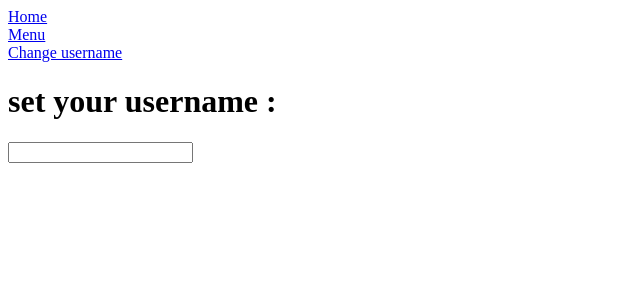
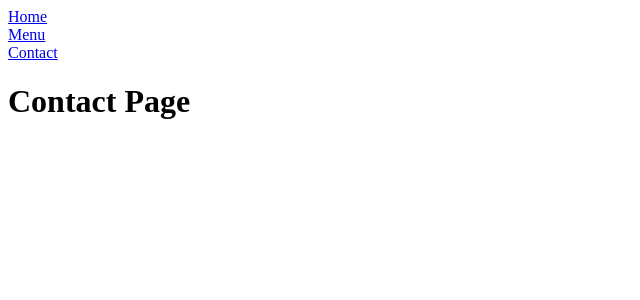
Before and after one commit to ddaniellim/react-training, a React (Create React App) app: page /react-training/Contact in a window 1280 px wide. Shown: the top 300 px of the page, without its empty margins (0-640 px from the left). Built offline with nearby package versions, Linux system fonts and the light colour scheme.

Commit message:
practice template reset

```diff
--- a/src/App.js
+++ b/src/App.js
@@ -2,20 +2,15 @@ import { BrowserRouter as Router, Routes, Route, Link } from 'react-router-dom';
 import { Home } from './pages/Home'; // Update import statement
 import { Menu } from './pages/Menu'; // Update import statement
 import { Contact } from './pages/Contact'; // Update import statement
-import { useState, createContext } from 'react';
 
-export const AppContext = createContext();
 
 function App() {
-  const [ userName, setUsername ] = useState("");
-
   return (
     <div className="App">
-      <AppContext.Provider value={{ userName, setUsername }}>
         <Router>
             <Link to="/react-training">Home</Link> <br/>
             <Link to="/react-training/Menu">Menu</Link> <br/>
-            <Link to="/react-training/Contact">Change username</Link>
+            <Link to="/react-training/Contact">Contact</Link>
 
           <Routes>
             <Route path="/react-training" element={<Home />} />
@@ -24,7 +19,6 @@ function App() {
             <Route path="*" element={<div> PAGE NOT FOUND</div>} />
           </Routes>
         </Router>
-      </AppContext.Provider>
     </div>
   );
 }
--- a/src/pages/Contact.js
+++ b/src/pages/Contact.js
@@ -1,15 +1,10 @@
-import { useContext } from 'react';
-import { AppContext } from "../App";
+
 
 export const Contact = () => {
-    const { setUsername } = useContext(AppContext);
-    const changeUserName = (event) => {
-        setUsername(event.target.value);
-    }
+
     return (
         <>
-            <h1>set your username : </h1>
-            <input onChange={changeUserName}></input>
+            <h1>Contact Page </h1>
         </>
     );
 }
--- a/src/pages/Home.js
+++ b/src/pages/Home.js
@@ -1,7 +1,10 @@
-import { AppContext } from "../App"
-import { useContext } from "react"
+
 
 export const Home = () => {
-    const { userName } = useContext(AppContext);
-    return <h1>Your username : {userName}</h1>
+
+    return (
+        <>
+            <h1>Home page</h1>
+        </>
+    )
 }
```
